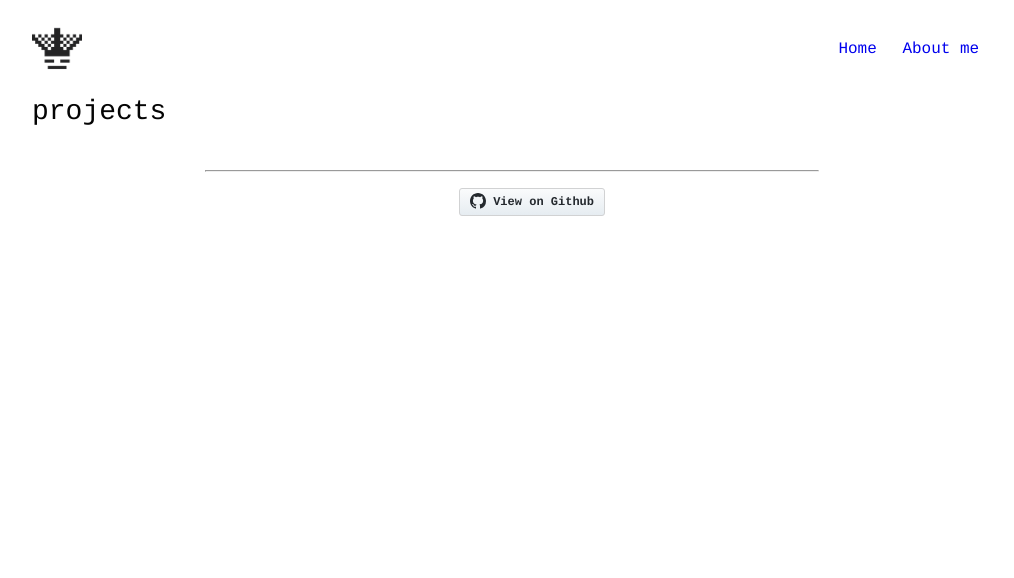
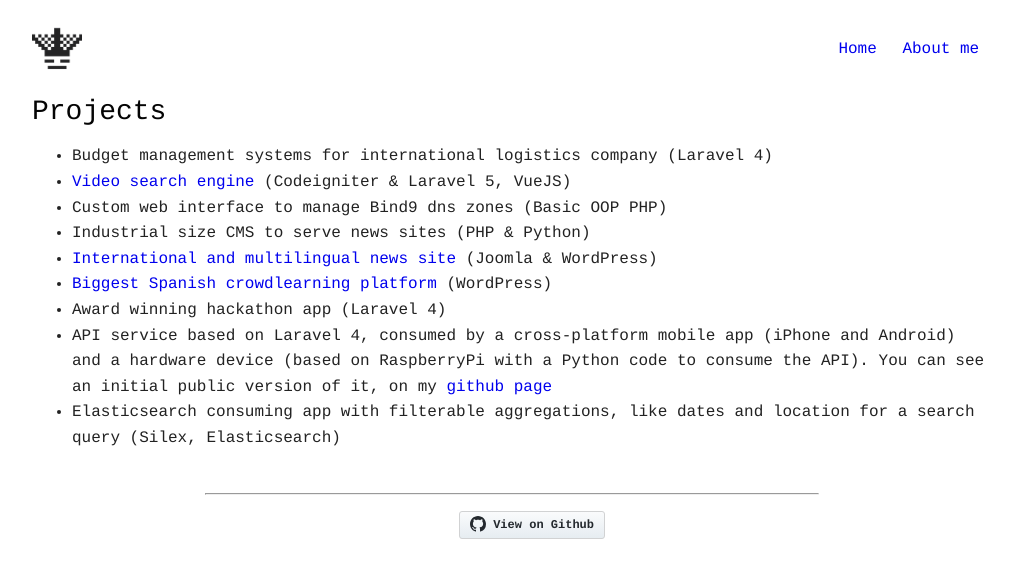
Before and after one commit to w0rldart/w0rldart.com, a Jekyll site: the page built from projects.html, in a window 1280 px wide. Shown: the top 578 px of the page, without its empty margins (128-1142 px from the left). Built offline with Jekyll 4.4.1, drawn with Linux system fonts in a browser that asks for light colours.

Commit message:
Add projects list from old site for backup

```diff
--- a/projects.html
+++ b/projects.html
@@ -2,6 +2,27 @@
 layout: default
 ---
 
-<div class="container">
-    <h1>projects</h1>
-</div>
+<section title="Projects">
+    <h1>Projects</h1>
+    <!-- <ul><li>server architecture design, deployment&nbsp;and tuning</li><li>back-end and front-end development, testing, deployment and maintenance</li></ul> -->
+    <ul>
+        <li>Budget management systems for international logistics company (Laravel 4)</li>
+        <li>
+            <a href="https://w0rldart.com/portfolio/videouri/">Video search engine</a> (Codeigniter &amp; Laravel 5, VueJS)
+        </li>
+        <li>Custom&nbsp;web interface to manage Bind9 dns zones (Basic OOP PHP)</li>
+        <li>Industrial size CMS to serve news sites (PHP &amp; Python)</li>
+        <li>
+            <a href="https://w0rldart.com/portfolio/fespa/">International and multilingual news site</a> (Joomla &amp; WordPress)
+        </li>
+        <li>
+            <a href="https://w0rldart.com/portfolio/qah/">Biggest Spanish crowdlearning platform</a> (WordPress)</li>
+        <li>Award winning hackathon app (Laravel 4)</li>
+        <li>API service based on Laravel 4, consumed by&nbsp;a&nbsp;cross-platform mobile app (iPhone and Android) and a hardware
+            device (based on RaspberryPi with a Python code to consume the API). You can see an&nbsp;initial public version
+            of it, on my
+            <a href="http://w0rldart.github.io/lRapi/" target="_blank">github page</a>
+        </li>
+        <li>Elasticsearch consuming app with filterable aggregations, like dates and location for a search query (Silex, Elasticsearch)</li>
+    </ul>
+</section>
```
